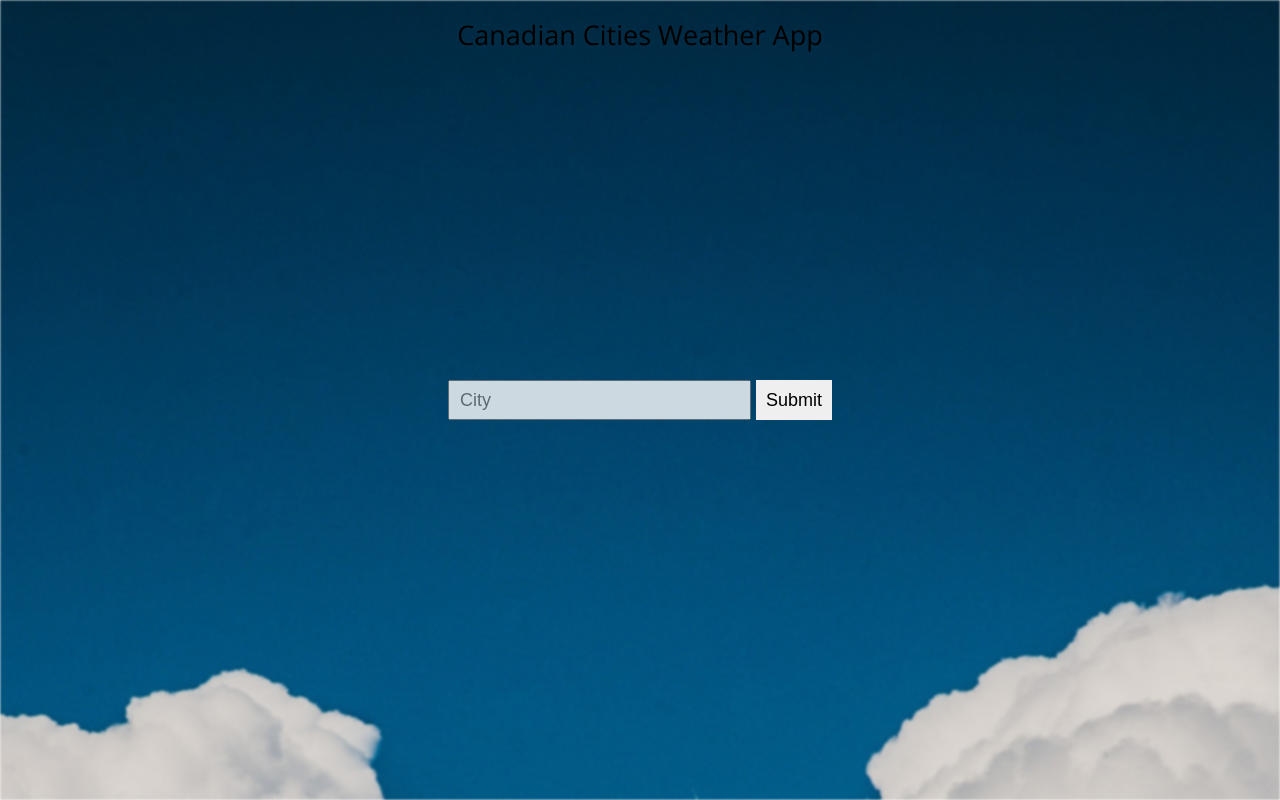
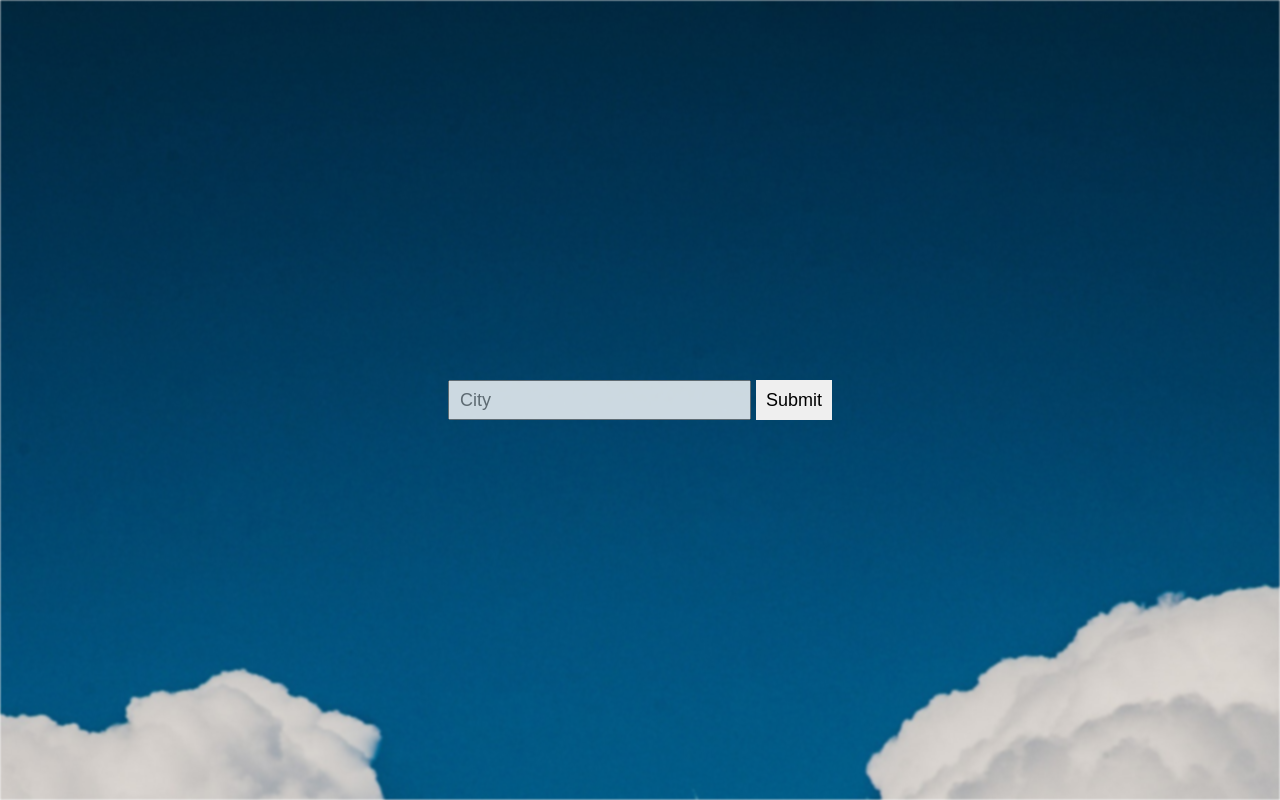
Before and after one commit to karyma-dev/weather-app-old, a React (Vite) app: page / in a window 1280 px wide. Built offline with nearby package versions, Linux system fonts and the light colour scheme.

Commit message:
hourly forecast styling

```diff
--- a/src/components/HourlyForecast.js
+++ b/src/components/HourlyForecast.js
@@ -11,20 +11,15 @@ const HourlyForecast = () => {
           Math.round(Number(forecast.main.temp) - 273.15) + '\xB0 C'
         return (
           <div key={i}>
-            <span>{forecast.time}</span>
+            <div>{forecast.time}</div>
             <img src={`http://openweathermap.org/img/wn/${iconId}.png`} />
-            <span>{temperature}</span>
+            <div>{temperature}</div>
           </div>
         )
       })
     : null
 
-  return (
-    <Fragment>
-      <h2>Hourly Forecast</h2>
-      {hourlyForecast}
-    </Fragment>
-  )
+  return <Fragment>{hourlyForecast}</Fragment>
 }
 
 export default HourlyForecast
--- a/src/components/Navbar.js
+++ b/src/components/Navbar.js
@@ -5,22 +5,15 @@ const Navbar = () => {
   const { weather, weatherDispatch } = useContext(WeatherContext)
 
   const backButton = weather ? (
-    <div
-      className="header-back"
+    <button
+      className="header-button"
       onClick={() => weatherDispatch({ type: 'RESET' })}
     >
-      <button className="header-back_button">Back</button>
-    </div>
+      Back
+    </button>
   ) : null
 
-  return (
-    <header className="header">
-      <div className="header-title" onClick={() => setWeather('')}>
-        Canadian Cities Weather App
-      </div>
-      {backButton}
-    </header>
-  )
+  return <header className="header">{backButton}</header>
 }
 
 export default Navbar
--- a/src/components/Result.js
+++ b/src/components/Result.js
@@ -9,14 +9,17 @@ const Result = () => {
   const { city } = useContext(WeatherContext)
 
   return (
-    <div>
+    <div className="result">
       <h2>{city}</h2>
       <div>
         <TodayForecast />
       </div>
 
-      <div>
-        <HourlyForecast />
+      <div className="hourly">
+        <h3>Hourly Forecast</h3>
+        <div className="hourly-forecast">
+          <HourlyForecast />
+        </div>
       </div>
 
       <div>
--- a/src/contexts/HourlyWeatherContext/reducer.js
+++ b/src/contexts/HourlyWeatherContext/reducer.js
@@ -12,7 +12,6 @@ export const hourlyWeatherReducer = (state, action) => {
             const arr = data.list.map((item) => {
               const dateObj = new Date(item.dt * 1000)
               const time = dateObj.toLocaleTimeString()
-              console.log(time)
               item.day = dateObj.toDateString().slice(0, 3)
               item.date = dateObj.toDateString().slice(4, 10)
               item.time =
--- a/src/sass/main.scss
+++ b/src/sass/main.scss
@@ -16,21 +16,13 @@
 .header {
   position: fixed;
   width: 100%;
-  font-size: 1.5rem;
 
-  &-title {
-    display: flex;
-    justify-content: center;
-    margin-top: 2vh;
+  &-button {
+    font-size: 1.5rem;
+    margin: 20px 0 0 20px;
     cursor: pointer;
-  }
-
-  &-back {
-    margin-left: 30px;
-
-    &_button {
-      cursor: pointer;
-    }
+    background-color: transparent;
+    border: none;
   }
 }
 
@@ -39,6 +31,7 @@
   display: flex;
   align-items: center;
   justify-content: center;
+  overflow: scroll;
 }
 
 .form {
@@ -63,3 +56,21 @@
     cursor: pointer;
   }
 }
+
+.result {
+  width: 80%;
+  display: flex;
+  flex-direction: column;
+  align-items: center;
+}
+
+.hourly {
+  display: flex;
+  flex-direction: column;
+  width: 100%;
+
+  &-forecast {
+    display: flex;
+    justify-content: space-between;
+  }
+}
--- a/src/sass/reset.scss
+++ b/src/sass/reset.scss
@@ -9,4 +9,11 @@
 html {
   font-size: 18px;
   font-family: 'Open Sans', sans-serif;
+  height: 100%;
+  overflow: hidden;
 }
+
+body {
+  height: 100%;
+  overflow: auto;
+}
```
Also changed, not shown: 8 other files (tests, documents, lock files or other folders).
